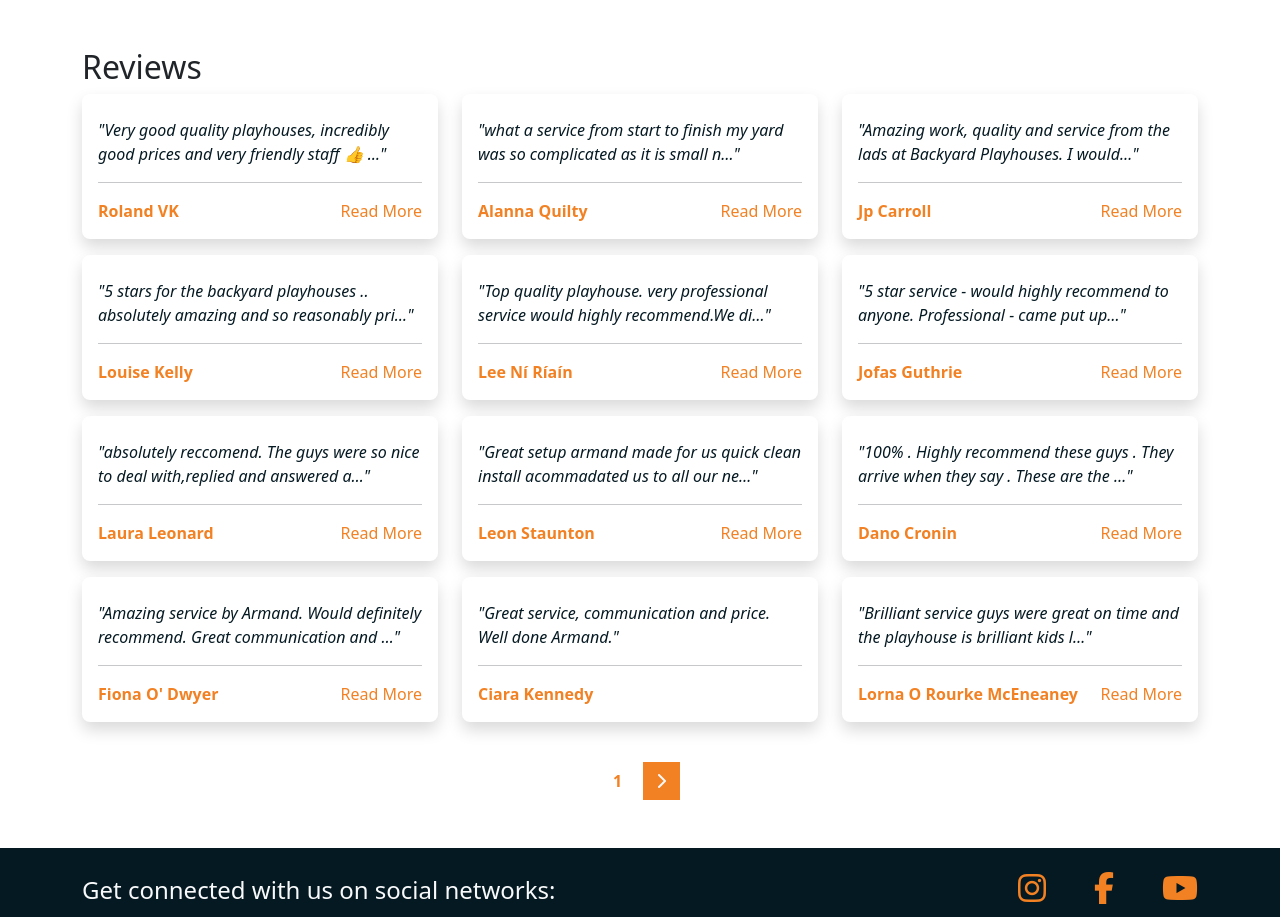
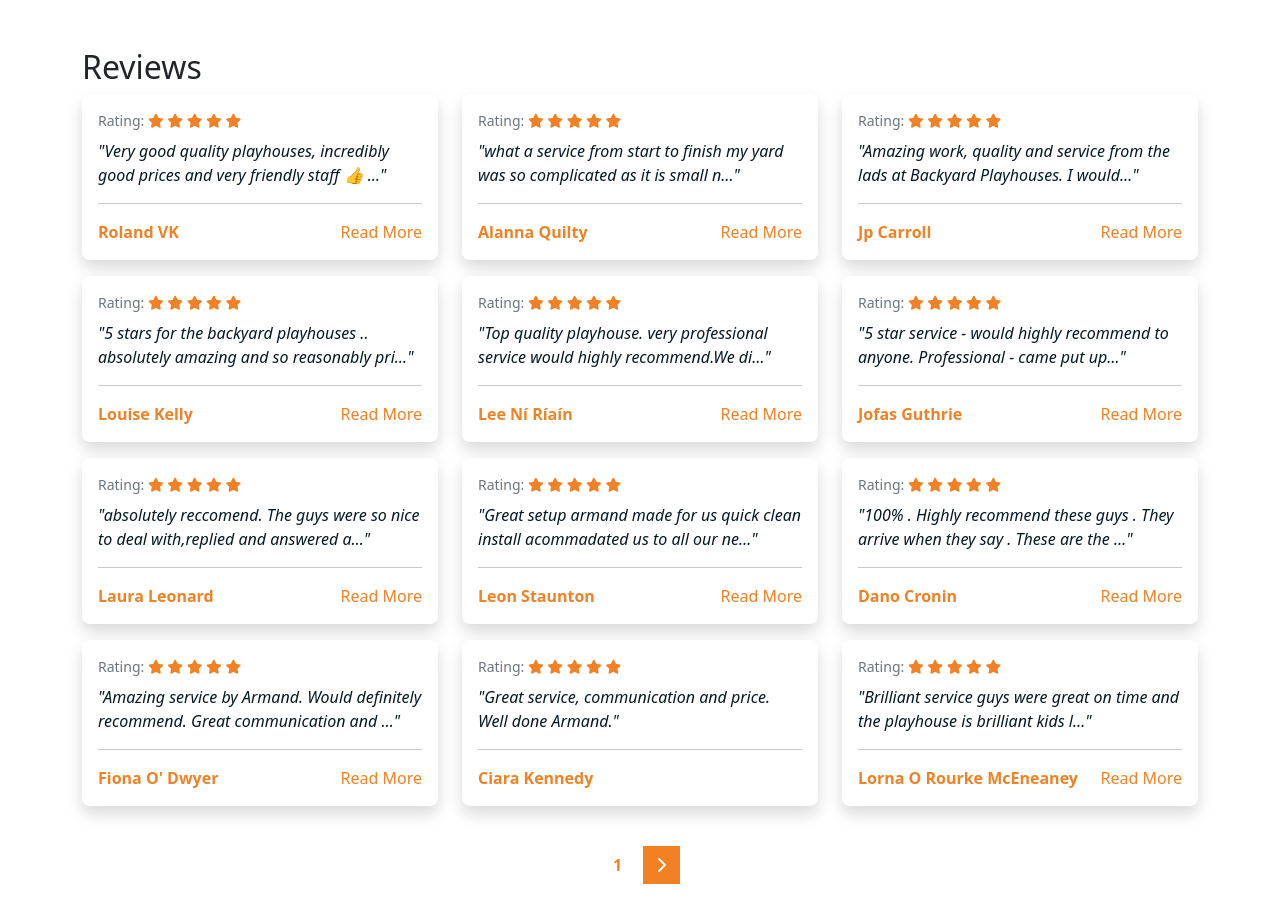
Before and after one commit to EAmbrozas/backyard-playhouses, a Django app: page /reviews/list/ in a window 1280 px wide. Shown: the part 66-983 px from the top of the page. Run offline with Django 5.2, Linux system fonts and the light colour scheme; data comes from the database, SQL or seed files in the repository; both versions use the stored data as it was after the commit; some libraries are stand-ins or nearby versions.

Commit message:
Add rating and admin edit and delete buttons for review_list or each review

```diff
--- a/reviews/templates/reviews/review_list.html
+++ b/reviews/templates/reviews/review_list.html
@@ -11,7 +11,15 @@
                     <div class="card-body">
                         <!-- Star Rating -->
                         <div class="testimonial-rating mb-2 d-flex justify-content-between">
-                            <!-- Rating stars and edit/delete buttons -->
+                            <small class="text-muted">Rating: {{ review.stars|safe }}</small>
+                            <div>
+                                {% if request.user.is_authenticated and request.user.is_staff %}
+                                <a href="{% url 'edit_review' review.id %}?next={{ request.path }}" class="text-warning me-3"><i class="fa-solid fa-pen"></i></a>
+                                <a href="{% url 'delete_review' review.id %}?next={{ request.path }}" class="text-danger">
+                                    <i class="fa-solid fa-trash"></i>
+                                </a>
+                                {% endif %}
+                            </div>
                         </div>
                         <p class="testimonial-text">"{{ review.content|truncatechars:80 }}"</p>
                         <hr>
```
Also changed, not shown: db.sqlite3.
